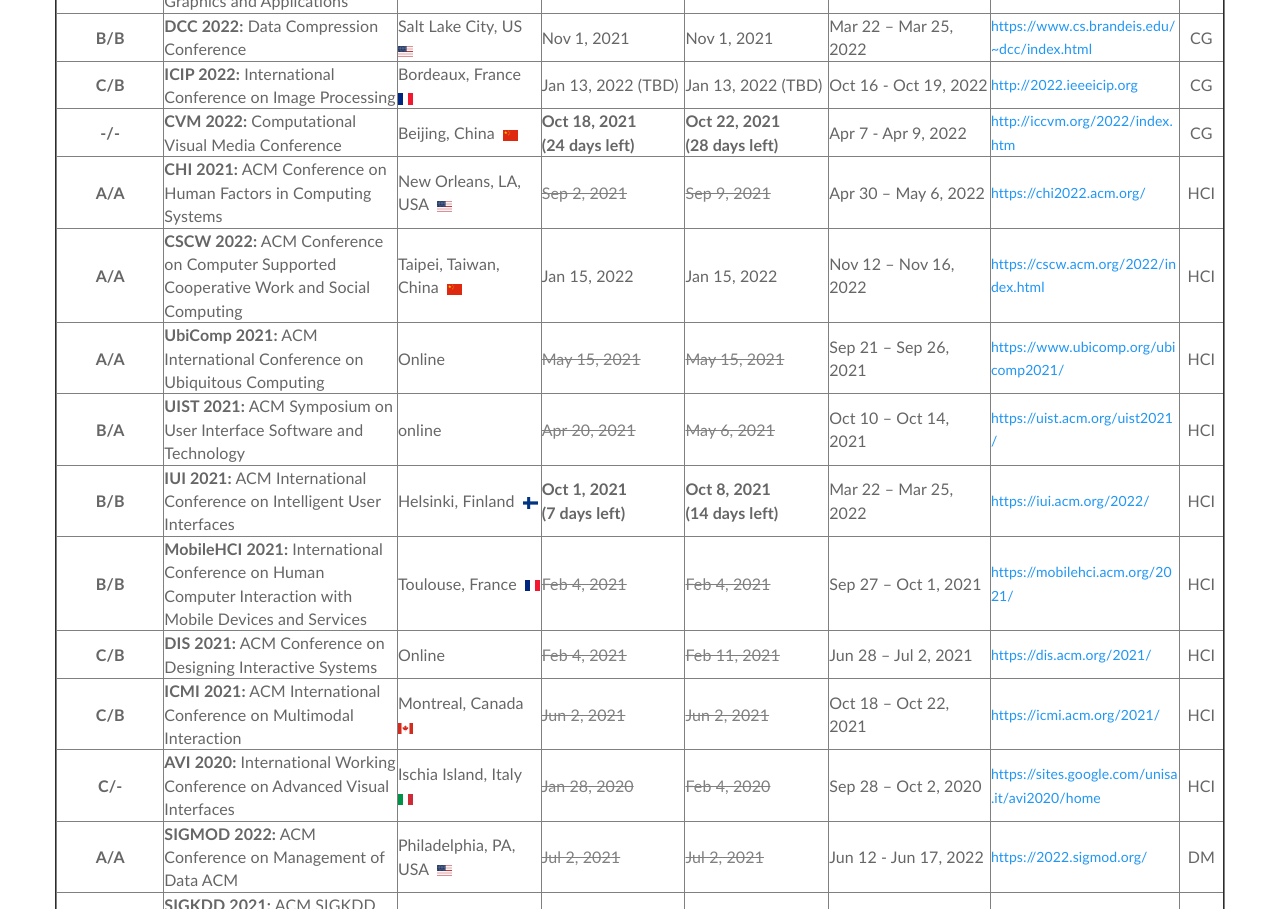
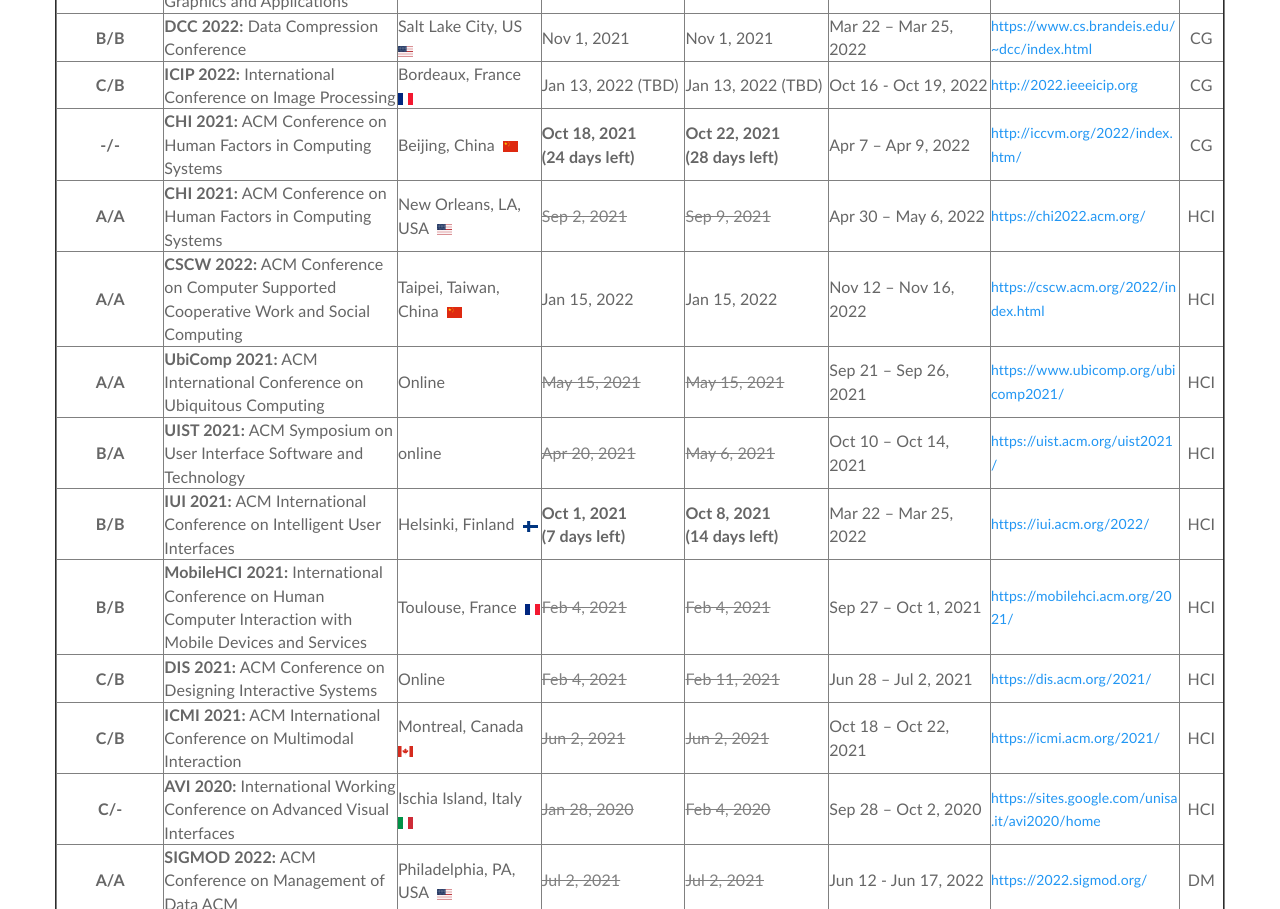
Before and after one commit to ShenLeixian/Academic_Information_Tracker, a plain HTML site: page index.html in a window 1280 px wide. Shown: the part 1177-2086 px from the top of the page. Drawn offline with nearby package versions, Linux system fonts and the light colour scheme; files whose address does not match are found by name.

Commit message:
Update index.html

```diff
--- a/index.html
+++ b/index.html
@@ -291,14 +291,15 @@
 				</tr>
 				<tr style="font-size:16px;">
 					<td style="width:7%;text-align:center; padding:1px;"><strong>-/-</strong></td>
-					<td style="width:20%;"><strong>CVM 2022</strong><strong>:</strong>&nbsp;Computational Visual Media Conference </td>
-					<td style="width:16%;">Beijing, China   &nbsp<img style="vertical-align:middle;" width=15 src="./svg/cn.svg" ></td>
+					<td style="width:20%;"><strong>CHI 2021</strong><strong>:</strong>&nbsp;ACM Conference on Human Factors in Computing Systems</td>
+					<td style="width:16%;">Beijing, China  &nbsp<img style="vertical-align:middle;" width=15 src="./svg/cn.svg"></td>
 					<td style="width:16%;">Oct 18, 2021</td>
 					<td style="width:16%;">Oct 22, 2021</td>
-					<td style="width:14%;">Apr 7 - Apr 9, 2022</td>
-					<td style="width:20%;font-size:14px;"><a href="http://iccvm.org/2022/index.htm/">http://iccvm.org/2022/index.htm</a></td>
+					<td style="width:14%;">Apr 7 – Apr 9, 2022</td>
+					<td style="width:20%;font-size:14px;"><a href="http://iccvm.org/2022/index.htm/">http://iccvm.org/2022/index.htm/</a></td>
 					<td style="width:7%;text-align:center;">CG</td>
 				</tr>
+
 				<!-- HCI -->
 				<tr style="font-size:16px;">
 					<td style="width:7%;text-align:center; padding:1px;"><strong>A/A</strong></td>
```
